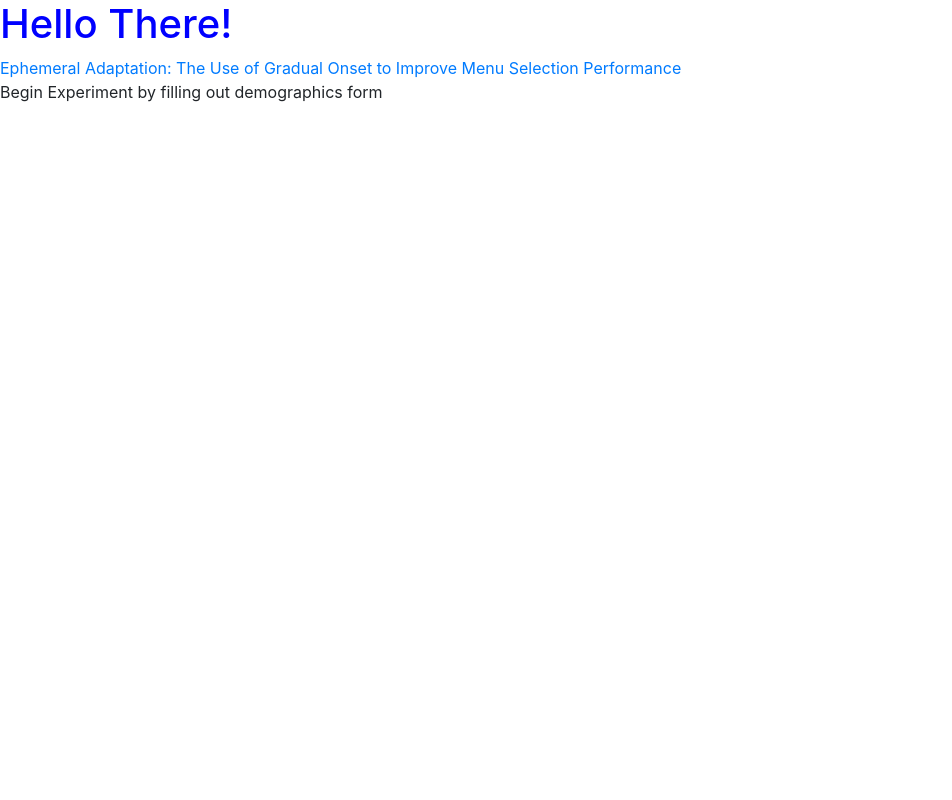
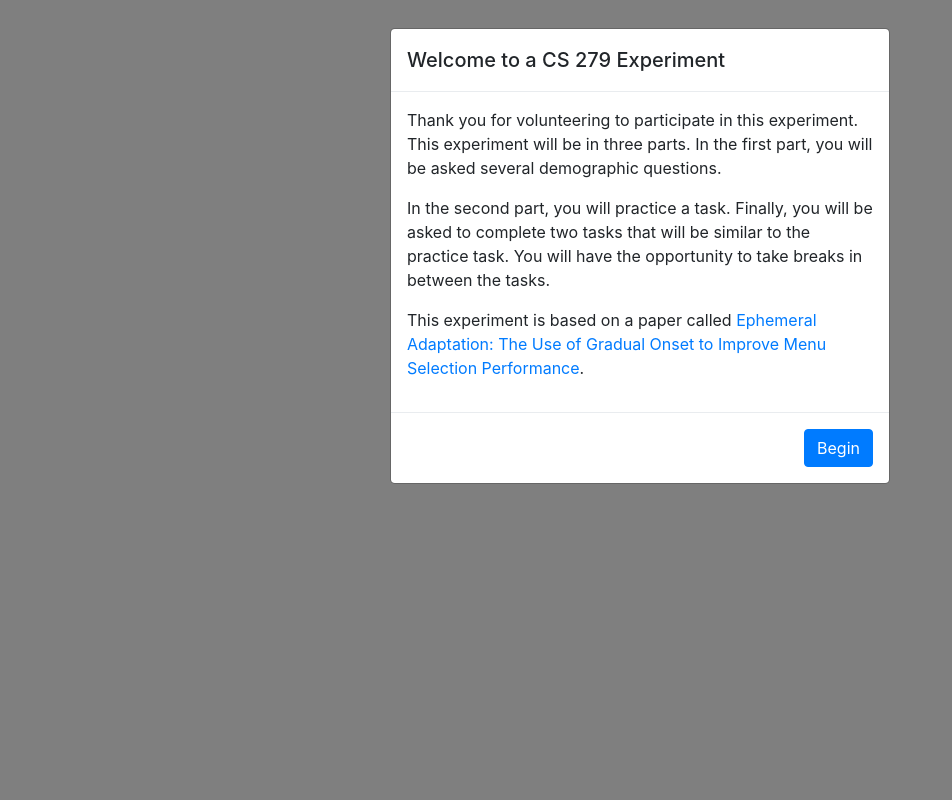
Before and after one commit to Annielytix/cs279, a Flask app: page / in a window 1280 px wide. Shown: the whole page, without its empty margins (0-952 px from the left). Run offline with Flask 2, Linux system fonts and the light colour scheme; some libraries are stand-ins or nearby versions.

Commit message:
Initial demographics form.

```diff
--- a/static/hw2.css
+++ b/static/hw2.css
@@ -1,7 +1,3 @@
-#demographics-form {
-  display: none;
-}
-
 #experiment {
   display: none;
 }
--- a/static/hw2.js
+++ b/static/hw2.js
@@ -1,21 +1,24 @@
 $(document).ready(function() {
   window.HW2 = {};
 
-  HW2.prepareDemographicsForm = function() {
-    $("#prepare-demographics").on("click", function() {
-      HW2.handleDemographicsForm();
+  HW2.begin = function() {
+    $('#begin-modal').modal();
+    $('#submit-begin').on("click", function() {
+      $('#begin-modal').modal('hide');
+      $('#demographics-modal').modal();
+      HW2.prepareDemographicsForm();
     });
   };
 
-  HW2.handleDemographicsForm = function() {
-    $("#prepare-demographics").hide();
-    $("#demographics-form").show();
+  HW2.prepareDemographicsForm = function() {
     $("#demographics-submit").on("click", function() {
       HW2.submitDemographicsForm();
     });
   };
 
   HW2.submitDemographicsForm = function() {
+    $("#demographics-modal").modal('hide');
+
     $.ajax({
       'type': "POST",
       'url': '/demographics',
@@ -29,9 +32,9 @@ $(document).ready(function() {
   };
 
   HW2.prepareExperiment = function() {
-    $("#demographics-form").hide();
+    $("#demographics-modal").modal('hide');
     $("#experiment").show();
   };
 
-  HW2.prepareDemographicsForm();
+  HW2.begin();
 });
--- a/templates/index.html
+++ b/templates/index.html
@@ -18,17 +18,64 @@
 
 </head>
 <body>
-  <h1 style='color:blue'>Hello There!</h1>
-  <div>
-    <a href="https://www.cs.ubc.ca/labs/imager/tr/2009/findlater_chi_ephemeral/findlater-2009-chi-ephemeral.pdf">Ephemeral Adaptation: The Use of Gradual Onset to Improve Menu Selection Performance</a>
+  <div class="modal" tabindex="-1" role="dialog" id="begin-modal">
+    <div class="modal-dialog" role="document">
+      <div class="modal-content">
+        <div class="modal-header">
+          <h5 class="modal-title">Welcome to a CS 279 Experiment</h5>
+          <!-- <button type="button" class="close" data-dismiss="modal" aria-label="Close"> -->
+            <!-- <span aria-hidden="true">&times;</span> -->
+          </button>
+        </div>
+        <div class="modal-body">
+          <p>Thank you for volunteering to participate in this experiment. This experiment will be in three parts. In the first part, you will be asked several demographic questions.</p>
+          <p>In the second part, you will practice a task. Finally, you will be asked to complete two tasks that will be similar to the practice task. You will have the opportunity to take breaks in between the tasks.</p>
+          <p>This experiment is based on a paper called     <a href="https://www.cs.ubc.ca/labs/imager/tr/2009/findlater_chi_ephemeral/findlater-2009-chi-ephemeral.pdf">Ephemeral Adaptation: The Use of Gradual Onset to Improve Menu Selection Performance</a>.</p>
+        </div>
+        <div class="modal-footer">
+          <button type="button" class="btn btn-primary" id="submit-begin">Begin</button>
+          <!-- <button type="button" class="btn btn-secondary" data-dismiss="modal">Close</button> -->
+        </div>
+      </div>
+    </div>
   </div>
 
-  <div id="prepare-demographics">Begin Experiment by filling out demographics form</div>
 
-  <form method="post" action="/demographics" id="demographics-form">
-    <label for="name">Name</label><input type="text" name="name" value="" id="demographics-name">
-    <div class="button" id="demographics-submit">Submit Demographics and begin experiment</div>
-  </form>
+  <div class="modal" tabindex="-1" role="dialog" id="demographics-modal">
+    <div class="modal-dialog" role="document">
+      <div class="modal-content">
+        <div class="modal-header">
+          <h5 class="modal-title">CS 279: Before we begin, let's get your demographics</h5>
+          <!-- <button type="button" class="close" data-dismiss="modal" aria-label="Close"> -->
+            <!-- <span aria-hidden="true">&times;</span> -->
+          </button>
+        </div>
+        <div class="modal-body">
+          <form>
+            <div class="form-group">
+              <label for="inputGender">Gender</label>
+              <input type="text" class="form-control" placeholder="" name="gender" id="inputGender">
+              <label for="inputAge">Age</label>
+              <input type="number" class="form-control" placeholder="" name="age" id="inputAge">
+              <label for="inputEducation">Level of education</label>
+              <select class="form-control form-control-lg" name="education" id="inputEducation">
+                <option>Some high school</option>
+                <option>High school graduate</option>
+                <option>Some college</option>
+                <option>College graduate</option>
+                <option>Some graduate school</option>
+                <option>Graduate degree</option>
+              </select>
+            </div>
+          </form>
+        </div>
+        <div class="modal-footer">
+          <button type="button" class="btn btn-primary" id="demographics-submit">Submit and begin experiment</button>
+          <!-- <button type="button" class="btn btn-secondary" data-dismiss="modal">Close</button> -->
+        </div>
+      </div>
+    </div>
+  </div>
 
   <div id="experiment">
     Time for an experiment.
```
